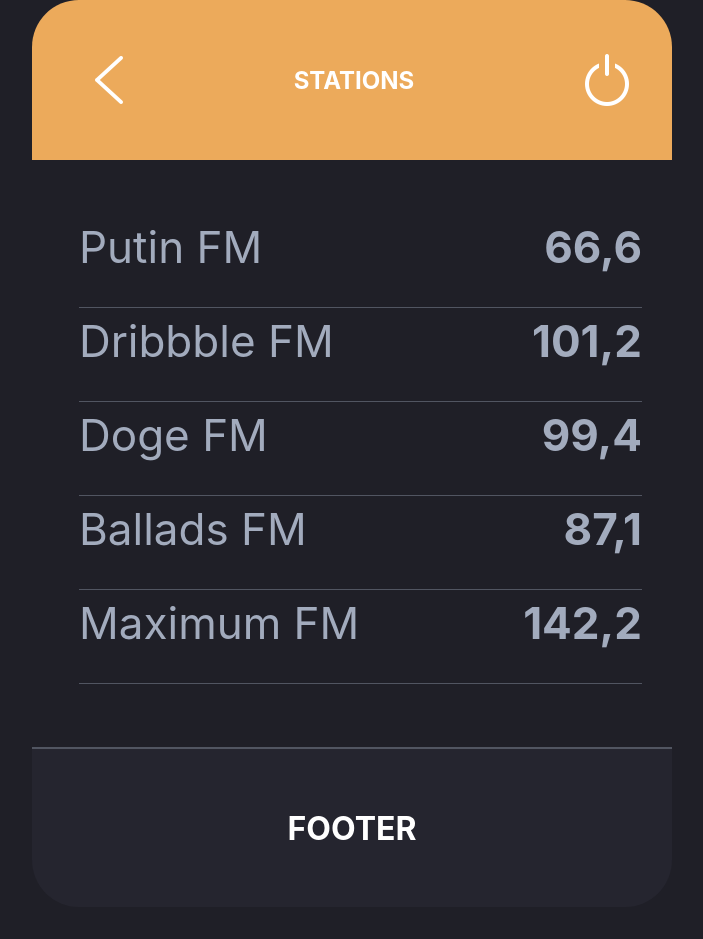
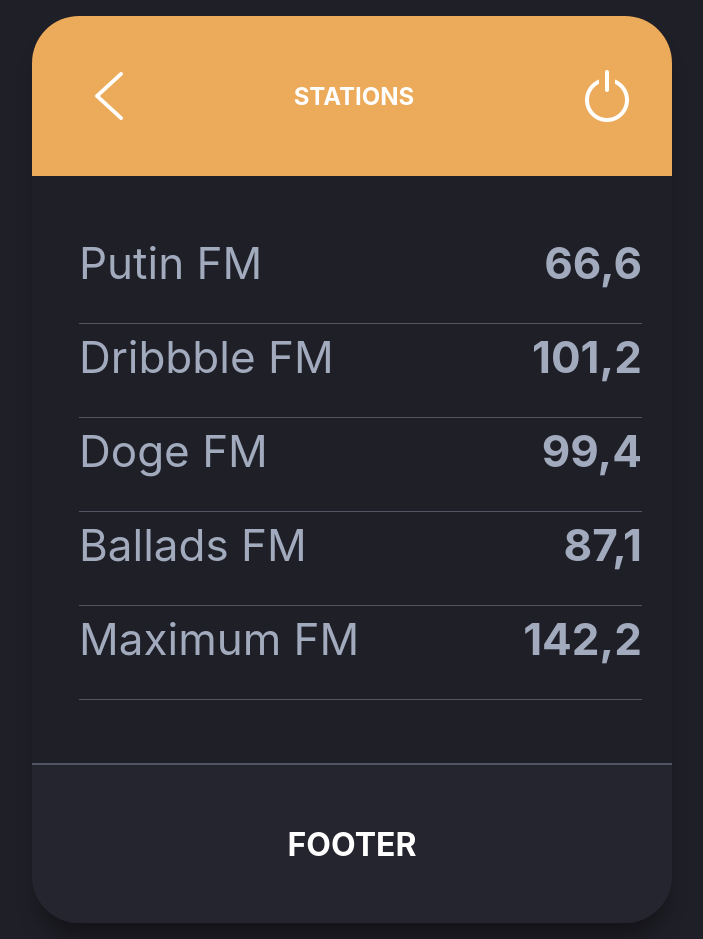
Before and after one commit to tlgadrkn/radio-stations, a React (Create React App) app: page / in a window 1280 px wide. Shown: the whole page, without its empty margins (288-991 px from the left). Before the commit the page ends 907 px from the top, so only its background shows below. Built offline with nearby package versions, Linux system fonts and the light colour scheme.

Commit message:
added box-shadow to base component

```diff
--- a/src/App.css
+++ b/src/App.css
@@ -1,3 +1,4 @@
 .App {
   max-width: 1600px;
+  margin: 1rem auto;
 }
--- a/src/components/Base/index.module.css
+++ b/src/components/Base/index.module.css
@@ -6,4 +6,5 @@
   max-width: 640px;
   margin: 0 auto;
   border-radius: 47px;
+  box-shadow: 0px 20px 21px -7px rgba(0, 0, 0, 0.39);
 }
```
